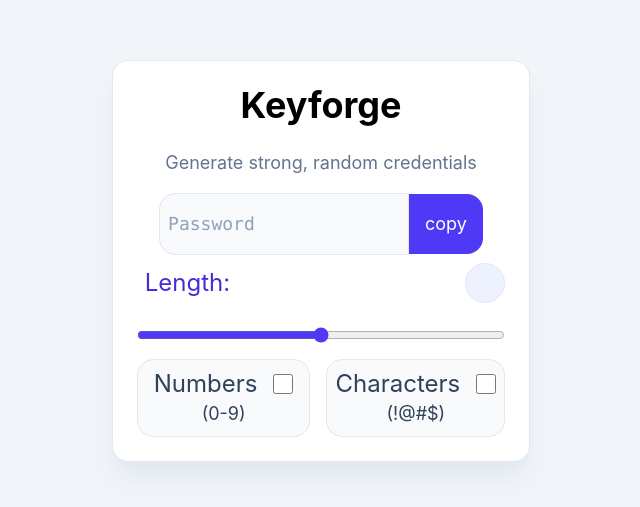
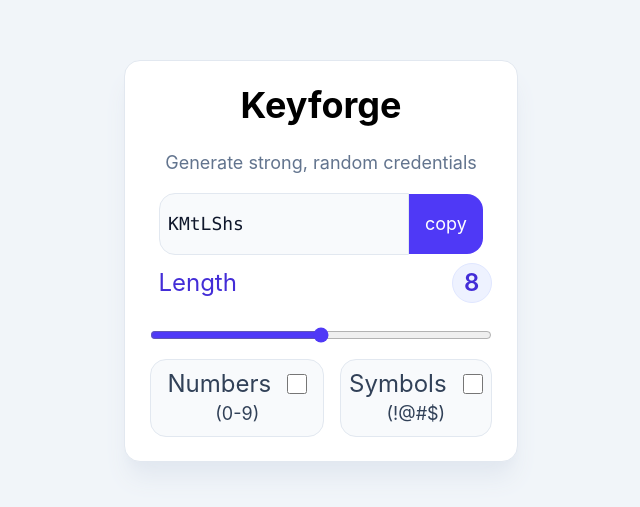
Before and after one commit to kavinanandr/keyforge-password-generator, a React (Vite) app: page / in a window 1280 px wide. Shown: the part 139-646 px from the top of the page, without its empty margins (319-959 px from the left). Built offline with nearby package versions, Linux system fonts and the light colour scheme.

Commit message:
feat: add password generation functionality

```diff
--- a/src/App.jsx
+++ b/src/App.jsx
@@ -1,4 +1,37 @@
+import { useState, useEffect, useRef } from "react";
+
 function App() {
+  const [length, setLength] = useState(8);
+  const [isNumbersAllowed, setIsNumbersAllowed] = useState(false);
+  const [isSymbolsAllowed, setIsSymbolsAllowed] = useState(false);
+  const [password, setPassword] = useState("");
+  const passwordRef = useRef();
+
+  const generatePassword = () => {
+    let passwd = "";
+    let str = "abcdefghijklmnopqrstuvwxyzABCDEFGHIJKLMNOPQRSTUVWXYZ";
+
+    if (isNumbersAllowed) str += "1234567890";
+    if (isSymbolsAllowed) str += `!"#$%&'()*+,-./:;<=>?@[]^_{|}~\``;
+
+    for (let i = 0; i < length; i++) {
+      const index = Math.floor(Math.random() * str.length + 1);
+      passwd += str.charAt(index);
+    }
+
+    setPassword(passwd);
+  };
+
+  useEffect(
+    () => generatePassword(),
+    [length, isNumbersAllowed, isSymbolsAllowed],
+  );
+
+  const copyPasswordToClipboard = () => {
+    window.navigator.clipboard.writeText(password);
+    passwordRef.current?.select();
+  };
+
   return (
     <>
       <h1 className="px-4 py-2 text-3xl font-bold md:pt-0 md:text-4xl md:portrait:text-5xl dark:text-slate-50">
@@ -12,9 +45,14 @@ function App() {
           className="rounded-l-2xl border border-slate-200 bg-slate-50 px-2 py-4 font-mono text-slate-900 caret-transparent outline-0 placeholder:text-slate-400 md:text-lg md:portrait:px-4 md:portrait:text-2xl dark:border-slate-800 dark:bg-slate-950 dark:text-slate-100 dark:placeholder:text-slate-500"
           type="text"
           placeholder="Password"
+          value={password}
+          ref={passwordRef}
           readOnly
         />
-        <button className="rounded-r-2xl bg-indigo-600 p-4 text-white hover:cursor-pointer hover:brightness-120 md:text-lg md:portrait:text-2xl dark:bg-indigo-500 dark:text-white dark:hover:bg-indigo-400">
+        <button
+          className="rounded-r-2xl bg-indigo-600 p-4 text-white hover:cursor-pointer hover:brightness-120 md:text-lg md:portrait:text-2xl dark:bg-indigo-500 dark:text-white dark:hover:bg-indigo-400"
+          onClick={copyPasswordToClipboard}
+        >
           copy
         </button>
       </section>
@@ -26,19 +64,30 @@ function App() {
               className="md: p-2 text-xl text-indigo-700 md:text-2xl md:portrait:text-3xl dark:text-slate-300"
               htmlFor=""
             >
-              Length:
+              Length
             </label>
-            <button className="my-2 size-10 rounded-full border border-indigo-100 bg-indigo-50 text-xl font-semibold text-indigo-700 md:text-2xl md:portrait:text-3xl dark:border-indigo-500/30 dark:bg-indigo-500/15 dark:text-indigo-300"></button>
+            <button className="my-2 size-10 rounded-full border border-indigo-100 bg-indigo-50 text-xl font-semibold text-indigo-700 md:text-2xl md:portrait:text-3xl dark:border-indigo-500/30 dark:bg-indigo-500/15 dark:text-indigo-300">
+              {length}
+            </button>
           </div>
           <input
             className="my-4 w-full accent-indigo-600 hover:cursor-pointer dark:accent-indigo-500"
             type="range"
             min={8}
             max={20}
+            value={password}
+            onChange={(e) => {
+              setLength(e.target.value);
+            }}
           />
         </div>
         <div className="flex flex-wrap gap-4">
-          <button className="rounded-2xl border border-slate-200 bg-slate-50 p-2 text-slate-700 hover:cursor-pointer hover:bg-slate-200 dark:border-slate-800 dark:bg-slate-950/70 dark:text-slate-200 dark:hover:border-slate-700">
+          <button
+            className="rounded-2xl border border-slate-200 bg-slate-50 p-2 text-slate-700 hover:cursor-pointer hover:bg-slate-200 dark:border-slate-800 dark:bg-slate-950/70 dark:text-slate-200 dark:hover:border-slate-700"
+            onClick={() => {
+              setIsNumbersAllowed((prev) => !prev);
+            }}
+          >
             <div className="flex items-center justify-between">
               <label
                 className="pr-4 pl-2 text-xl hover:cursor-pointer md:text-2xl md:portrait:text-3xl"
@@ -51,23 +100,30 @@ function App() {
                 type="checkbox"
                 name="numbers"
                 id="numbers"
+                checked={isNumbersAllowed}
               />
             </div>
             <span className="text-lg md:portrait:text-2xl">(0-9)</span>
           </button>
-          <button className="rounded-2xl border border-slate-200 bg-slate-50 text-slate-700 hover:cursor-pointer hover:bg-slate-200 dark:border-slate-800 dark:bg-slate-950/70 dark:text-slate-200 dark:hover:border-slate-700">
+          <button
+            className="rounded-2xl border border-slate-200 bg-slate-50 text-slate-700 hover:cursor-pointer hover:bg-slate-200 dark:border-slate-800 dark:bg-slate-950/70 dark:text-slate-200 dark:hover:border-slate-700"
+            onClick={() => {
+              setIsSymbolsAllowed((prev) => !prev);
+            }}
+          >
             <div className="flex items-center justify-between">
               <label
                 className="pr-4 pl-2 text-xl hover:cursor-pointer md:text-2xl md:portrait:text-3xl"
-                htmlFor="characters"
+                htmlFor="symbols"
               >
-                Characters
+                Symbols
               </label>
               <input
                 className="mr-2 size-5 hover:cursor-pointer md:portrait:size-6"
                 type="checkbox"
-                name="characters"
-                id="characters"
+                name="symbols"
+                id="symbols"
+                checked={isSymbolsAllowed}
               />
             </div>
             <span className="text-lg md:portrait:text-2xl">(!@#$)</span>
```
